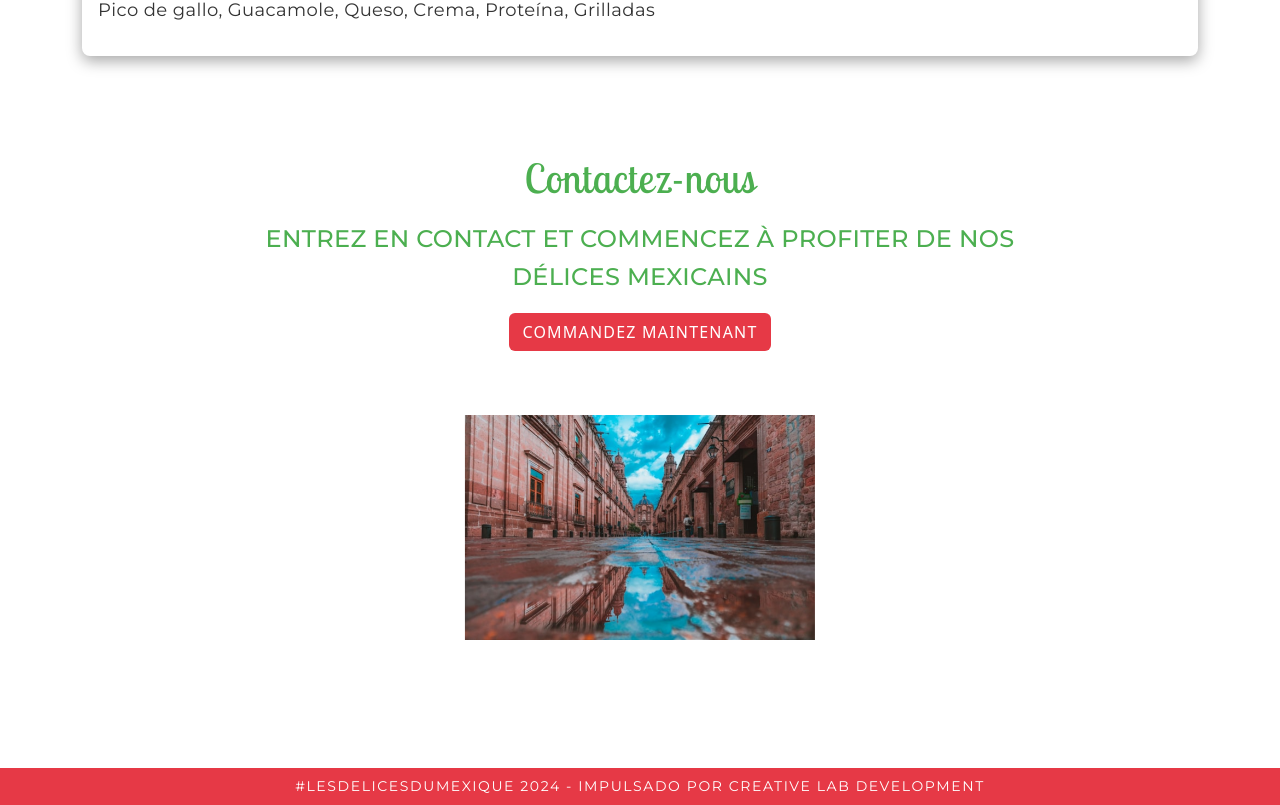
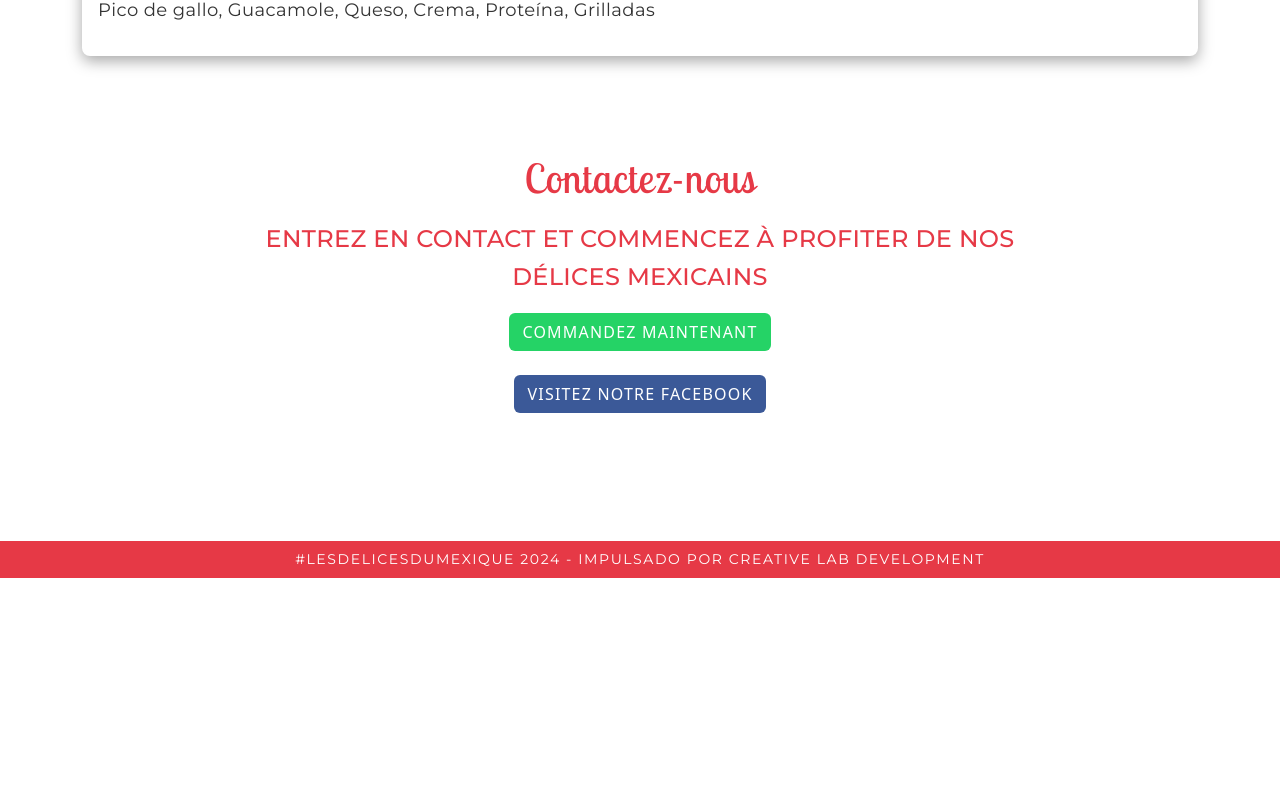
Before and after one commit to 4me7h/cl-lesdelicesdumexique, a React (Create React App) app: page / in a window 1280 px wide. Shown: the part 5967-6772 px from the top of the page. After the commit the page ends 6545 px from the top, so only its background shows below. Built offline with nearby package versions, Linux system fonts and the light colour scheme.

Commit message:
component: contact, colors an buttuns

```diff
--- a/src/components/Contact.js
+++ b/src/components/Contact.js
@@ -4,7 +4,6 @@ import Row from 'react-bootstrap/Row';
 import Col from 'react-bootstrap/Col';
 import { Fade } from 'react-awesome-reveal';
 
-import imgmexico from '../images/img-41.jpg'
 const Contact = () => {
     return(
         <section className='contact'>
@@ -15,16 +14,20 @@ const Contact = () => {
                             <div className="headercontent__header">
                                 <Fade cascade triggerOnce direction="up">
                                 <div className='headercontent__header__content'>
-                                    <h3 className="text--subtitle text--secondary">Contactez-nous
+                                    <h3 className="text--subtitle text--primary">Contactez-nous
                                     </h3>
                                 </div>
                                 <div className="headercontent__content">
-                                    <p className="text--lead text-uppercase text--secondary">
+                                    <p className="text--lead text-uppercase text--primary">
                                     Entrez en contact et commencez à profiter de nos délices mexicains
                                     </p>
                                 </div>
-                                <a className="btn btn--primary" target="__blank" href="https://wa.me/14374403777/?text=Podría%20darme%20más%20información%20sobre%20los%20paquetes%20de%20comida%20mexiana">Commandez maintenant</a>
-                                <img src={imgmexico} alt="mexican-food" className='contact__img--logomegavida' />
+                                <div className="headercontent__content mb-4">
+                                    <a className="btn btn--whats" target="__blank" href="https://wa.me/14374403777/?text=Podría%20darme%20más%20información%20sobre%20los%20paquetes%20de%20comida%20mexiana">Commandez maintenant</a>
+                                </div>
+                                <div className='headercontent__content'>
+                                    <a className="btn btn--face" target="__blank" href="https://wa.me/14374403777/?text=Podría%20darme%20más%20información%20sobre%20los%20paquetes%20de%20comida%20mexiana">Visitez notre Facebook</a>
+                                </div>
                                 </Fade>
                             </div>
                         </div>
--- a/src/styles/Buttons.scss
+++ b/src/styles/Buttons.scss
@@ -26,4 +26,30 @@
             background-color: darken($color-secondary, 10%) !important;
         }
     }
+    &--face {
+        @include link {
+            color: $color-white;
+            background-color: $color-facebook;
+            text-transform: uppercase;
+            letter-spacing: 0.075rem;
+            font-weight: $fw-5;
+        }
+        @include hover {
+            color: $color-white !important;
+            background-color: darken($color-facebook, 10%) !important;
+        }
+    }
+    &--whats {
+        @include link {
+            color: $color-white;
+            background-color: $color-whatsapp;
+            text-transform: uppercase;
+            letter-spacing: 0.075rem;
+            font-weight: $fw-5;
+        }
+        @include hover {
+            color: $color-white !important;
+            background-color: darken($color-whatsapp, 10%) !important;
+        }
+    }
 }
--- a/src/styles/Colors.scss
+++ b/src/styles/Colors.scss
@@ -17,6 +17,10 @@ $color-mex-verdejalapeno: #4CAF50;
 $color-mex-amarillomaiz: #FFB300;
 $color-mex-naranjasalsa: #F27D16;
 
+//redes
+$color-facebook: #3b5998;
+$color-whatsapp: #25D366;
+
 $color-primary: $color-mex-rojochile;
 $color-secondary: $color-mex-verdejalapeno;
 $color-tertiary: $color-mex-naranjasalsa;
```
